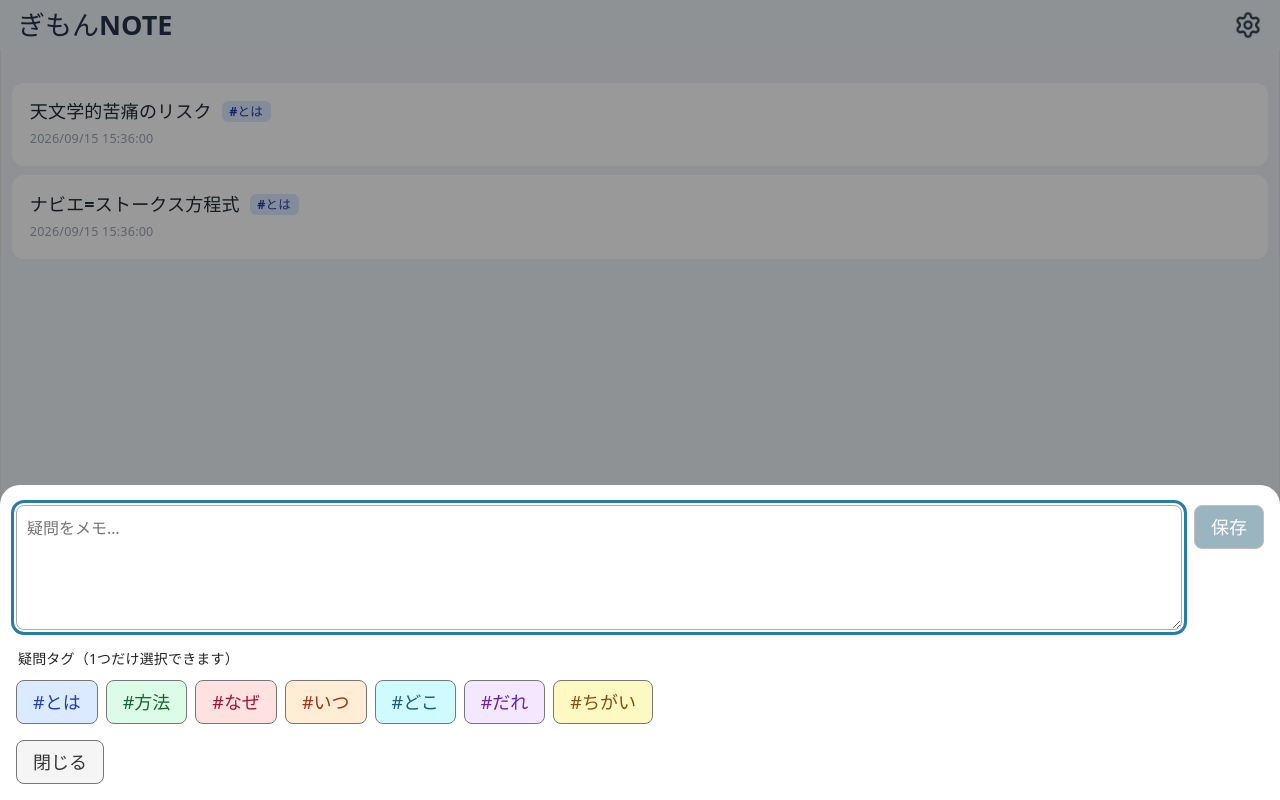
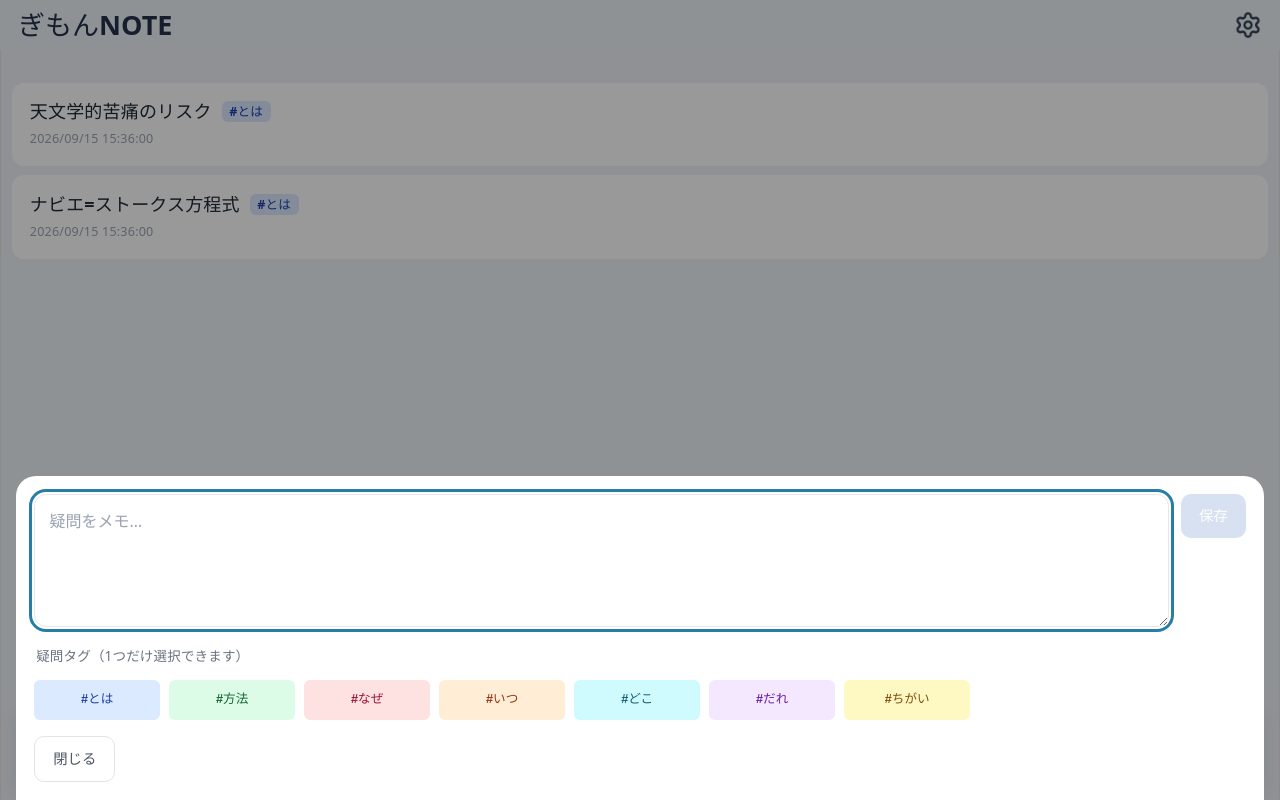
Before and after one commit to ak-2302/forgechu, a React (Vite) app in the folder vite-project/: page / in a window 1280 px wide. Both pictures are taken after a click on the button "+新しいメモを作成". Built offline with nearby package versions, Linux system fonts and the light colour scheme.

Commit message:
メモ記入画面UI変更
タグを一覧画面のものと統一

```diff
--- a/vite-project/src/App.css
+++ b/vite-project/src/App.css
@@ -73,13 +73,13 @@ body:has(.memo-editor[open]) {
 
 .memo-editor {
   position: fixed;
-  inset: auto 0 0;
+  inset: auto 0.9rem 0;
   box-sizing: border-box;
-  width: 100%;
+  width: auto;
   max-width: none;
   max-height: 85dvh;
   margin: 0;
-  padding: 20px 16px calc(16px + env(safe-area-inset-bottom));
+  padding: 1rem 1rem calc(1rem + env(safe-area-inset-bottom));
   border: 0;
   border-radius: 20px 20px 0 0;
   background: #fff;
@@ -106,9 +106,9 @@ body:has(.memo-editor[open]) {
 .memo-editor-input {
   flex: 1;
   min-width: 0;
-  padding: 10px;
-  border: 1px solid #aaa;
-  border-radius: 8px;
+  padding: 0.8rem;
+  border: 1px solid #e3e8f0;
+  border-radius: 12px;
   background: #fff;
   color: #222;
   font: inherit;
@@ -117,18 +117,25 @@ body:has(.memo-editor[open]) {
   resize: vertical;
 }
 
-.memo-editor button {
-  min-height: 44px;
-  padding: 8px 16px;
-  border: 1px solid #767676;
-  border-radius: 8px;
+.memo-editor-input::placeholder {
+  color: #9aa3b2;
+}
+
+.memo-save-button,
+.memo-close-button {
+  min-height: 2.4rem;
+  padding: 0.5rem 1rem;
+  border: 1px solid #dfe3ea;
+  border-radius: 10px;
   font: inherit;
+  font-size: 0.8rem;
   cursor: pointer;
 }
 
 .memo-save-button {
   flex-shrink: 0;
-  background: #245c76;
+  border: 0;
+  background: #a6bddf;
   color: #fff;
 }
 
@@ -144,28 +151,31 @@ body:has(.memo-editor[open]) {
 }
 
 .question-tags legend {
-  margin-bottom: 8px;
-  font-size: 14px;
+  margin-bottom: 0.6rem;
+  font-size: 0.75rem;
+  color: #6b7280;
 }
 
 .question-tag-options {
   display: flex;
   flex-wrap: wrap;
-  gap: 8px;
+  gap: 0.5rem;
 }
 
 .memo-close-button {
-  background: #f5f5f5;
-  color: #333;
+  background: #fff;
+  color: #4b5563;
 }
 
-.question-tag-button {
-  background: var(--memotag-bg, #e5e5e5);
-  color: var(--memotag-fg, #444444);
-  font-weight: 700;
+.memo-editor .question-tag-button {
+  min-width: 7rem;
+  margin: 0;
+  padding: 0.7rem 1rem;
+  border: 0;
+  cursor: pointer;
 }
 
-.question-tag-button[aria-pressed='true'] {
+.memo-editor .question-tag-button[aria-pressed='true'] {
   background: var(--memotag-fg, #444444);
   color: #fff;
   box-shadow: inset 0 0 0 2px #fff;
--- a/vite-project/src/App.tsx
+++ b/vite-project/src/App.tsx
@@ -73,7 +73,7 @@ function App() {
                 <button
                   key={tag}
                   type="button"
-                  className="question-tag-button"
+                  className="memotag question-tag-button"
                   data-tag={TAG_KEY[tag]}
                   aria-pressed={selectedTag === tag}
                   onClick={() => setSelectedTag(tag)}
```
